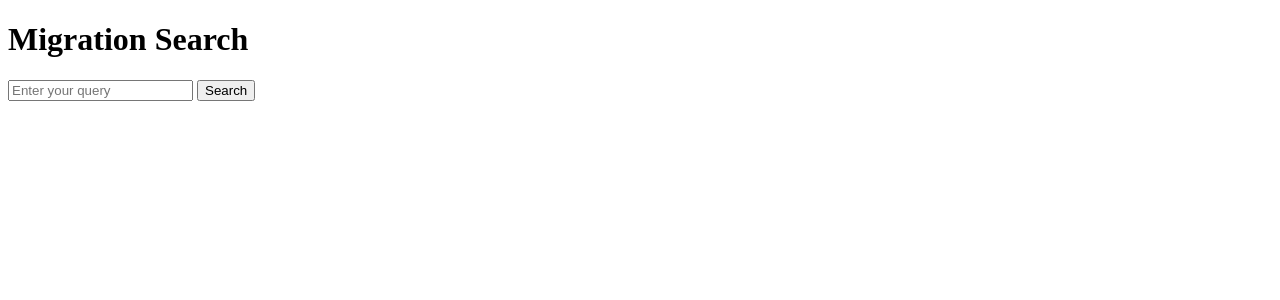
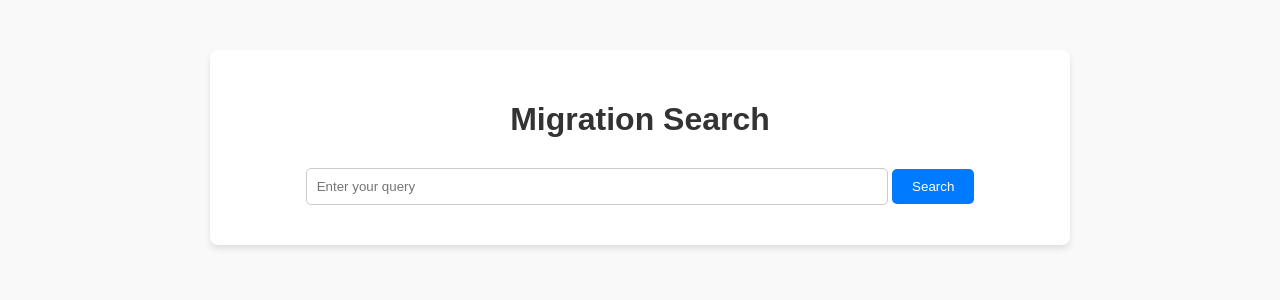
Before and after one commit to prakrit338/ElasticSearchBM25Search, a Flask app: page / in a window 1280 px wide. Shown: the top 300 px of the page. Run offline with Flask 3, Linux system fonts and the light colour scheme; parts of the project's set-up code (start-up, migrations or seed data) failed here and were passed over.

Commit message:
Change in layout

```diff
--- a/static/styles.css
+++ b/static/styles.css
@@ -0,0 +1,71 @@
+body {
+    font-family: Arial, sans-serif;
+    margin: 0;
+    padding: 0;
+    background-color: #f9f9f9;
+}
+
+.container {
+    max-width: 800px;
+    margin: 50px auto;
+    padding: 30px;
+    background-color: #fff;
+    border-radius: 8px;
+    box-shadow: 0 4px 6px rgba(0, 0, 0, 0.1);
+}
+
+h1 {
+    color: #333;
+    text-align: center;
+    margin-bottom: 30px;
+}
+
+form {
+    text-align: center;
+}
+
+input[type="text"] {
+    width: 70%;
+    padding: 10px;
+    border: 1px solid #ccc;
+    border-radius: 5px;
+    margin-bottom: 10px;
+}
+
+button {
+    padding: 10px 20px;
+    background-color: #007bff;
+    color: #fff;
+    border: none;
+    border-radius: 5px;
+    cursor: pointer;
+}
+
+button:hover {
+    background-color: #0056b3;
+}
+
+.results {
+    margin-top: 30px;
+}
+
+.result {
+    background-color: #f0f0f0;
+    padding: 20px;
+    border-radius: 8px;
+    margin-bottom: 20px;
+    box-shadow: 0 2px 4px rgba(0, 0, 0, 0.1);
+}
+
+.result h2 {
+    color: #333;
+}
+
+.result p {
+    margin: 10px 0;
+}
+
+.no-results {
+    text-align: center;
+    color: #999;
+}
--- a/templates/index.html
+++ b/templates/index.html
@@ -1,18 +1,18 @@
 <!DOCTYPE html>
 <html lang="en">
-
 <head>
     <meta charset="UTF-8">
     <meta name="viewport" content="width=device-width, initial-scale=1.0">
     <title>Migration Search</title>
+    <link rel="stylesheet" href="static/styles.css">
 </head>
-
 <body>
-    <h1>Migration Search</h1>
-    <form action="/search" method="post">
-        <input type="text" name="query" placeholder="Enter your query">
-        <button type="submit">Search</button>
-    </form>
+    <div class="container">
+        <h1>Migration Search</h1>
+        <form action="/search" method="post">
+            <input type="text" name="query" placeholder="Enter your query">
+            <button type="submit">Search</button>
+        </form>
+    </div>
 </body>
-
 </html>
--- a/twofiles.py
+++ b/twofiles.py
@@ -14,7 +14,7 @@ import torch
 app = Flask(__name__)
 
 # Load data and preprocess
-with open('my_output.json', 'r', encoding='utf-8') as f:
+with open('migration.json', 'r', encoding='utf-8') as f:
     data = json.load(f)
 
 def preprocess_text(text):
```
Also changed, not shown: templates/results.html (+7 -2 lines), 1 other file.
